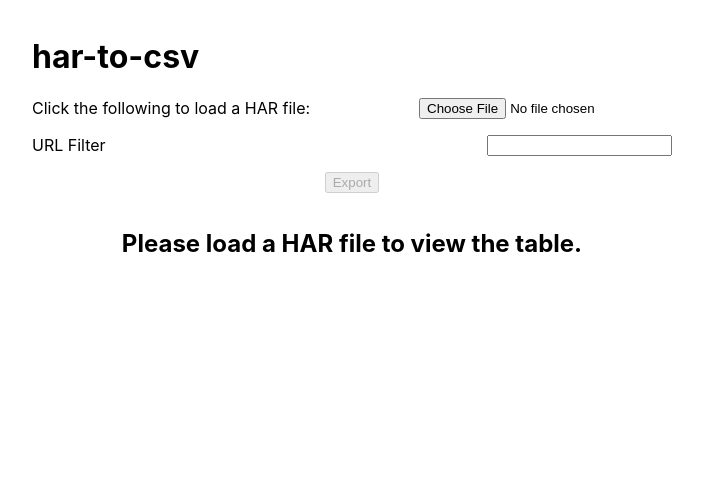
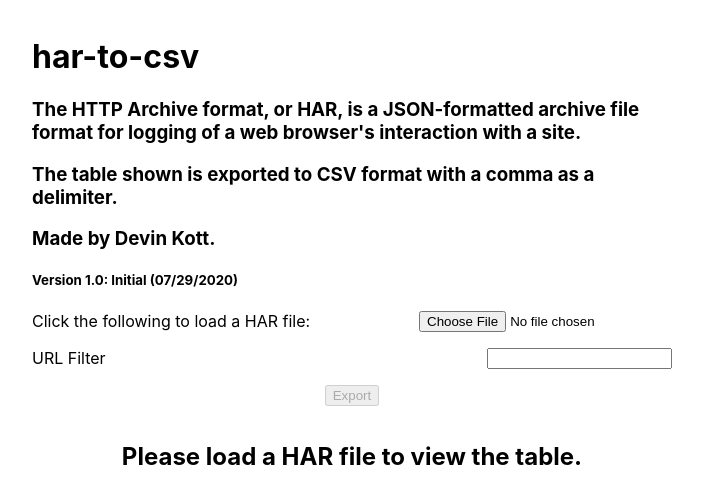
Before and after one commit to DevinKott/har-to-csv, a React (Create React App) app: page / in a window 1280 px wide. Shown: the top 504 px of the page, without its empty margins (288-991 px from the left). Built offline with nearby package versions, Linux system fonts and the light colour scheme.

Commit message:
add some header information

```diff
--- a/src/App.js
+++ b/src/App.js
@@ -29,6 +29,10 @@ function App() {
         <Root>
             <Container>
                 <h1>har-to-csv</h1>
+                <h3>The HTTP Archive format, or HAR, is a JSON-formatted archive file format for logging of a web browser's interaction with a site.</h3>
+                <h3>The table shown is exported to CSV format with a comma as a delimiter.</h3>
+                <h3>Made by Devin Kott.</h3>
+                <h5>Version 1.0: Initial (07/29/2020)</h5>
                 <Uploader setObj={setObj}/>
                 <Filter setFilter={setFilter}/>
                 <Export entries={entries}/>
```
